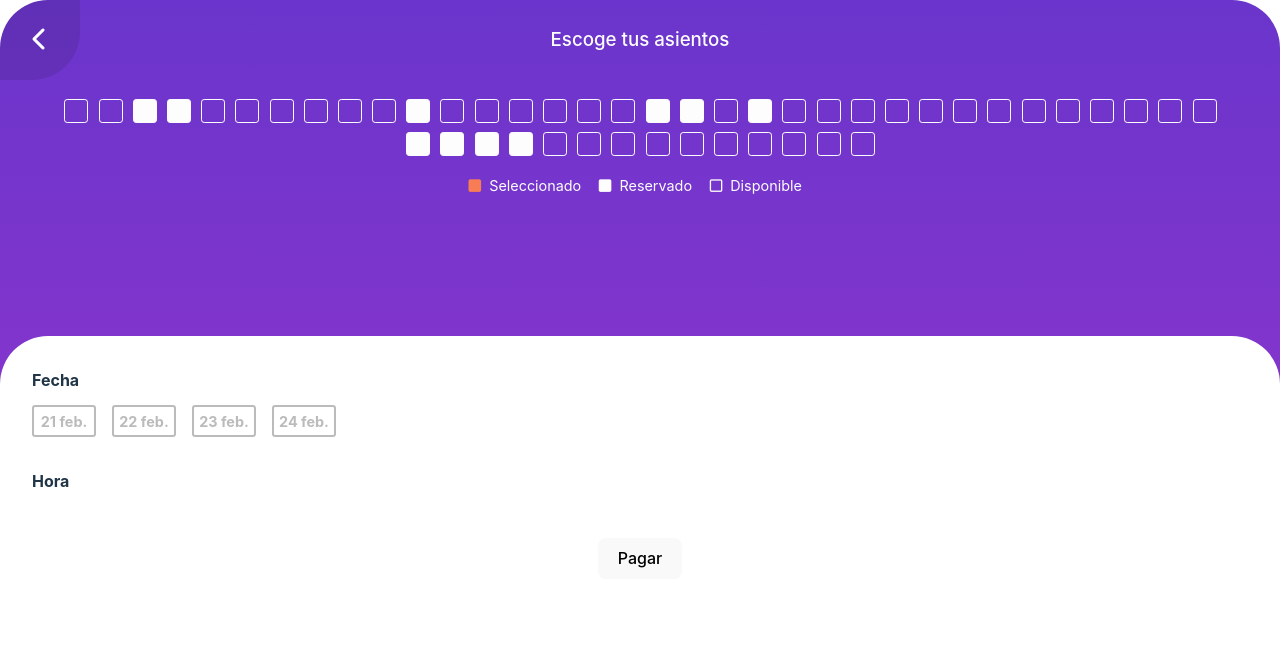
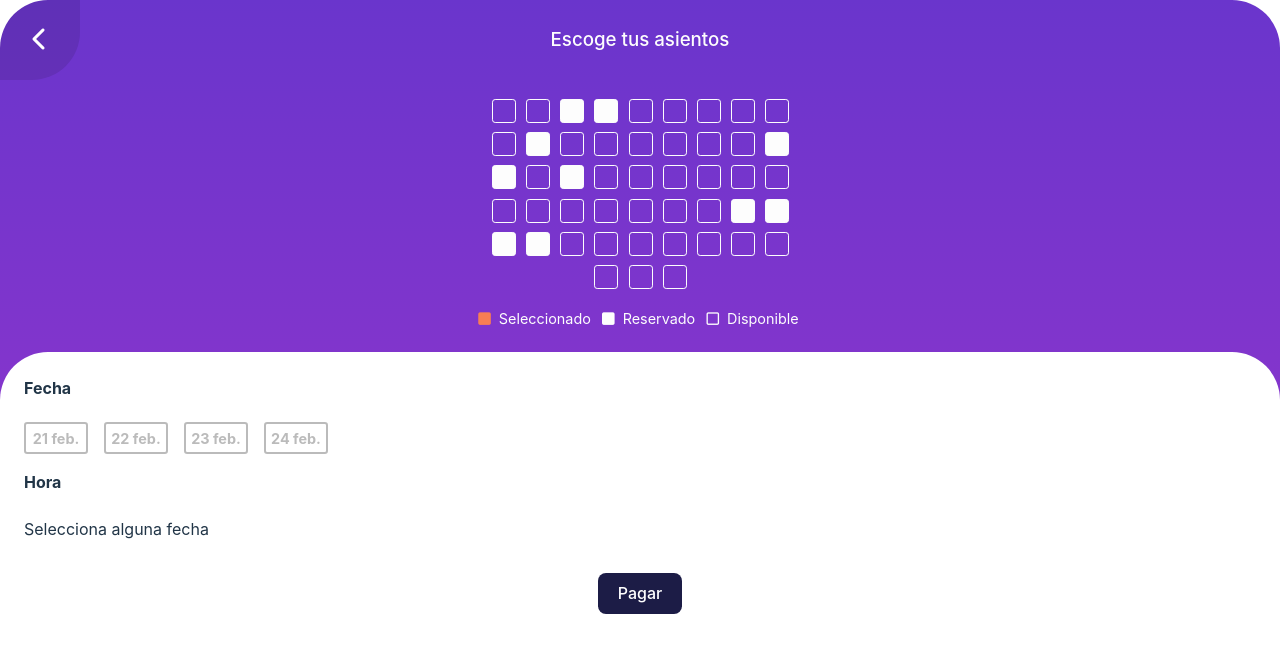
Before and after one commit to jesusleonel10/movie-ticket, a React (Vite) app: page /schedules/1 in a window 1280 px wide. Shown: the top 652 px of the page. Built offline with nearby package versions, Linux system fonts and the light colour scheme.

Commit message:
Agregado: Componente para seleccionar asiento, fecha y hora

```diff
--- a/src/App.scss
+++ b/src/App.scss
@@ -1,5 +1,5 @@
 #root {
-  max-width: 1280px;
+  // max-width: 1280px;
   margin: 0 auto;
   text-align: center;
 }
--- a/src/components/CheckItem/CheckItem.jsx
+++ b/src/components/CheckItem/CheckItem.jsx
@@ -3,10 +3,11 @@ import PropTypes from 'prop-types'
 
 const CheckItem = ({id, string, type, times, timesSelected, setTimesSelected}) => {
 
-    const handleChange = (arr) => {
-        setTimesSelected(arr)
+    const handleChange = () => {
+        if(times) {
+            setTimesSelected(times)
+        }
     }
-
     return (
         <>
             <div className='checkcontainer'>
@@ -18,8 +19,12 @@ const CheckItem = ({id, string, type, times, timesSelected, setTimesSelected}) =
                     value={string}
                     //Al ejecutar handleChange dateSelect pasa a ser igual a times
                     //De esa manera hago que este checked la casilla al darle click
-                    onChange={() => handleChange(times)}
-                    checked={timesSelected === times} />
+                    //Si times no esta definido simplemente devuelvo null para el segundo grupo de input radio
+                    onChange={() => handleChange()}
+                    checked={ times ?
+                        timesSelected === times
+                        : null
+                    } />
                 <label htmlFor={id}>
                     <span>{string}</span>
                 </label>
--- a/src/components/Home/Home.jsx
+++ b/src/components/Home/Home.jsx
@@ -13,7 +13,7 @@ const Home = () => {
         <div className="movies-list">
             <motion.div
                 className="movies-list__header"
-
+                key={"header"}
                 initial={{ y : 100 }}
                 animate={{ y : 0 }}
                 exit={{ y : '100vh' }}
@@ -33,7 +33,7 @@ const Home = () => {
                 :
                 <motion.div
                     className='movies-list__posters'
-
+                    key={"posters"}
                     initial={{ y : 100 }}
                     animate={{ y : 0 }}
                     exit={{ y : '100vh' }}
--- a/src/components/Home/Home.scss
+++ b/src/components/Home/Home.scss
@@ -9,7 +9,7 @@
     background: rgb(62,20,94);
     background: linear-gradient(0deg, rgba(62,20,94,1) 30%, rgba(142,53,204,1) 100%);
     border-radius: 3rem 3rem 0 0;
-    height: 100%;
+    height: 100vh;
     z-index: 1;
     }
 
--- a/src/components/Info/Info.jsx
+++ b/src/components/Info/Info.jsx
@@ -15,19 +15,14 @@ const Info = () => {
 
     return (
         <>
-            <motion.div
-                className='movie-info'
-                initial={{ y : 100 }}
-                animate={{ y : 0 }}
-                exit={{ y : '100vh' }}
-                >
-                <>
+            <div className='movie-info'>
                     <motion.div
                         className='movie-info__backdrop'
+                        key={"backdrop"}
                         initial={{ y : 100 }}
                         animate={{ y : 0 }}
                         exit={{ y : '100vh' }}
-                        transition={{ duration: .1 }}
+                        transition={{ duration: .2 }}
                         >
 
                         <BtnBack
@@ -45,10 +40,11 @@ const Info = () => {
 
                     <motion.div
                         className='movie-info__details'
+                        key={"details"}
                         initial={{ y : 50 }}
                         animate={{ y : 0 }}
                         exit={{ y : '100vh' }}
-                        transition={{ duration: .2 }}
+                        transition={{ duration: .3 }}
 
                     >
                         {
@@ -72,8 +68,7 @@ const Info = () => {
                         }
                     </motion.div>
                     }
-                </>
-            </motion.div>
+            </div>
         </>
     );
 }
--- a/src/components/Info/Info.scss
+++ b/src/components/Info/Info.scss
@@ -2,6 +2,9 @@
     background: #fff;
     border-radius: 3rem 3rem 0 0;
     padding-top: 10rem;
+    @media (width > 768px) {
+        padding-top: 20rem;
+    }
     &__backdrop {
         position: fixed;
         width: 100%;
@@ -29,7 +32,6 @@
         display: flex;
         flex-direction: column;
         justify-content: center;
-        align-items: start;
         gap: 1rem;
         padding: 1.5rem;
         border-radius: 3rem 3rem 0 0;
@@ -39,6 +41,8 @@
     &__title {
         font-size: 2rem;
         margin: 0;
+        margin-right: auto;
+
     }
 
     &__genres {
@@ -47,6 +51,10 @@
         margin-right: auto;
         gap: .5rem;
         font-weight: 500;
+    }
+
+    &__runtime {
+        margin-right: auto;
     }
 
     &__overview {
@@ -59,10 +67,13 @@
     }
 
     &__btn {
-        margin: 1rem 0;
+        width: 100%;
         background-color: #f87d54;
         color: #fff;
         margin: 0 auto;
+        @media (width > 768px) {
+            width: inherit;
+        }
         &:hover {
             background-color: #fc9979;
         }
--- a/src/components/Schedules/Schedules.jsx
+++ b/src/components/Schedules/Schedules.jsx
@@ -1,6 +1,7 @@
 import { useState } from 'react';
 import { useParams } from 'react-router-dom';
 import { NavLink } from 'react-router-dom';
+import { motion } from 'framer-motion';
 import BtnBack from '../BtnBack/BtnBack';
 import Seat from '../Seat/Seat';
 import CheckItem from '../CheckItem/CheckItem';
@@ -67,8 +68,6 @@ const Schedules = () => {
 
                 ]
             },
-            // dates: ['21 Feb', '22 Feb', '23 Feb', '24 Feb'],
-            // times: ['15:15', '17:45', '20:35', '22:15']
             dates: [
                 {
                     id: uniqid(),
@@ -98,11 +97,26 @@ const Schedules = () => {
 
     const { id } = useParams();
 
+    const containerVariants = {
+        hidden: { y: 100 },
+        visible: { y: 0 },
+        exit: { y : '100vh' },
+    };
+
     return (
-        <>
-            <div className='seats-schedules'>
-                <form action="#">
-                    <div className='seats'>
+            <motion.div
+                className='seats-schedules'
+                initial="hidden"
+                animate="visible"
+                exit="exit"
+                variants={containerVariants}
+                >
+                    <form>
+                        <motion.div
+                            className='seats'
+                            variants={containerVariants}
+                            transition={{ delay: .4 }}
+                            >
                             <div className='seats__header'>
                                 <BtnBack
                                     href={`/movie/${id}`}
@@ -124,10 +138,13 @@ const Schedules = () => {
                                 <i className="fa-solid fa-square reserved"></i><span>Reservado</span>
                                 <i className="fa-regular fa-square available"></i><span>Disponible</span>
                             </div>
-                    </div>
+                        </motion.div>
 
-                    <div className="schedules">
-                        <div className="schedules__dates">
+                        <motion.div
+                            className="schedules"
+                            variants={containerVariants}
+                            transition={{ delay: .5, duration: .5 }}
+                            >
                             <h4>Fecha</h4>
                             <div className="dates">
                                 {
@@ -144,29 +161,29 @@ const Schedules = () => {
                                     })
                                 }
                             </div>
-                        </div>
-                        <div className="schedules__time">
                             <h4>Hora</h4>
                             <div className="times">
                                 {
-                                    timesSelected && timesSelected.map((t) => {
+                                    timesSelected ?
+                                    (timesSelected.map((t) => {
                                         return <CheckItem
                                                     key={uniqid()}
                                                     id={uniqid()}
                                                     string={t}
                                                     type={'times'}
+
                                                 />
-                                    })
+                                    }))
+                                    :
+                                    (<span>Selecciona alguna fecha</span>)
                                 }
                             </div>
-                        </div>
-                        <NavLink to={`/schedules/${id}`}>
-                            <button className=''>Pagar</button>
-                        </NavLink>
-                    </div>
+
+                            <button className='btn-pay'>Pagar</button>
+
+                        </motion.div>
                     </form>
-            </div>
-        </>
+            </motion.div>
     );
 }
 
--- a/src/components/Schedules/Schedules.scss
+++ b/src/components/Schedules/Schedules.scss
@@ -1,9 +1,12 @@
 .seats-schedules {
-    padding-top: 21rem;
+    position: relative;
+    background-color: #fff;
+    padding-top: 22rem;
     .seats {
         position: fixed;
         width: 100%;
         top: 0;
+        z-index: 1;
         background: linear-gradient(rgb(106, 53, 204), #8e35cc) ;
         height: 70vh;
         border-radius: 3rem 3rem 0 0;
@@ -25,7 +28,7 @@
             justify-content: center;
             align-items: center;
             gap: .5rem;
-            margin-top: .5rem;
+            margin: .5rem 0;
             .selected {
                 color: #f87d54;
             }
@@ -39,32 +42,33 @@
                 font-size: .9rem;
             }
             span {
-                margin-right: .6rem;
+                margin-right: .2rem;
                 font-size: .9rem;
                 color: #fdfdfd;
             }
         }
         &__items {
-            margin: 0;
-            padding: .5rem 3rem;
             display: flex;
             flex-direction: row;
             flex-wrap: wrap;
-            gap: .2rem;
             justify-content: center;
             align-items: center;
+            gap: .2rem;
+            margin: 0 auto;
+            padding: .5rem 1.5rem;
+            width: 20rem;
         }
     }
 
     .schedules {
+        position: relative;
         display: flex;
         flex-direction: column;
-        gap: 2rem;
-        position: relative;
         background-color: #fff;
+        gap: 1rem;
         border-radius: 3rem 3rem 0 0;
-        padding: 2rem;
-
+        padding: 1.5rem;
+        z-index: 2;
         .dates, .times {
             display: flex;
             flex-direction: row;
@@ -73,11 +77,20 @@
         }
 
 
-
-
          h4 {
             text-align: left;
-            margin: 0 0 .8rem;
+            margin: 0 0 .4rem;
          }
     }
+
+    .btn-pay {
+        width: 100%;
+        margin: 0 auto;
+        color: #fff;
+        margin-top: 1rem;
+        background-color: #1c1c46;
+        @media (width > 768px) {
+            width: inherit;
+        }
+    }
 }
```
Lines whose indentation alone changed are shown as unchanged.
